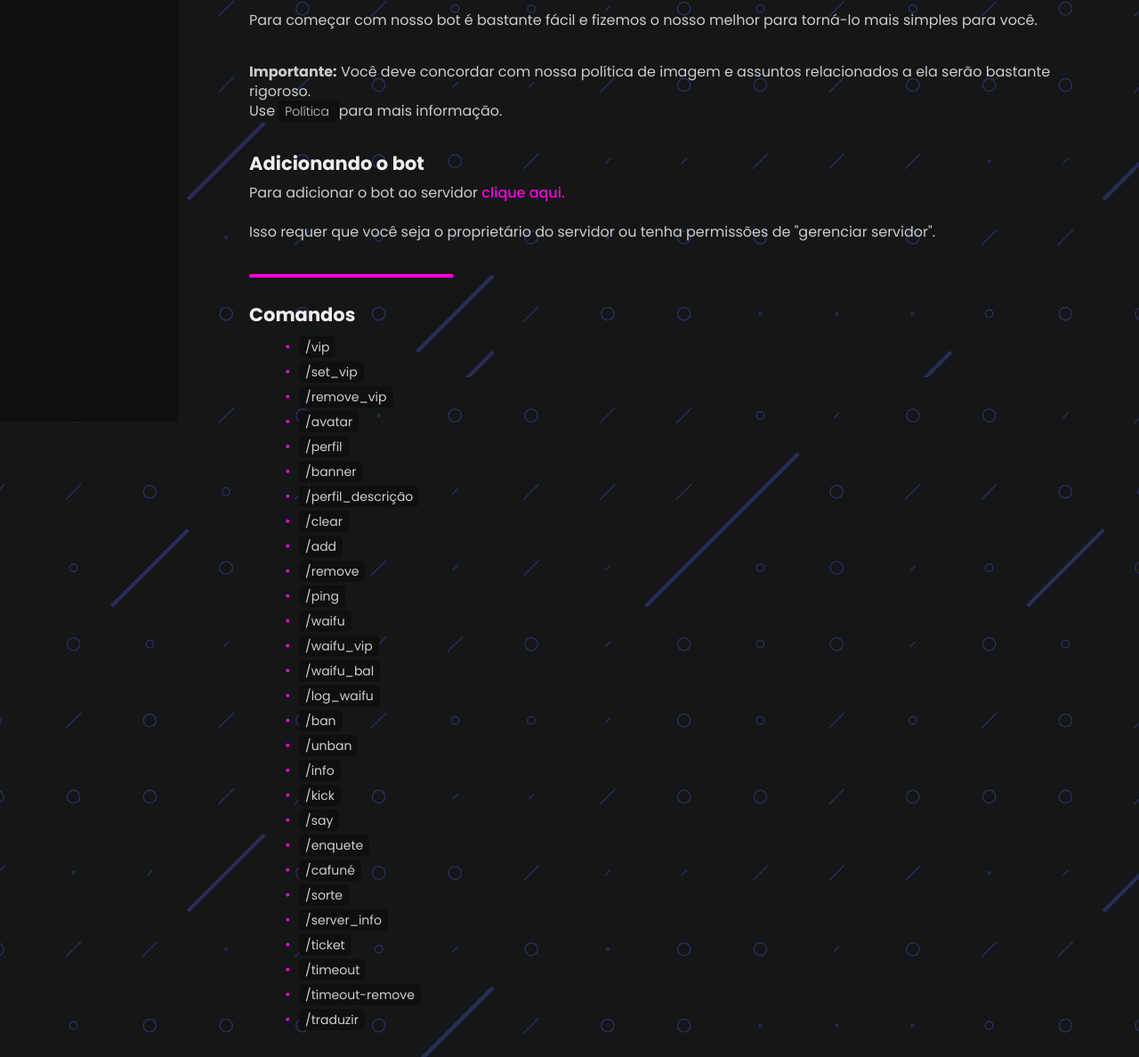
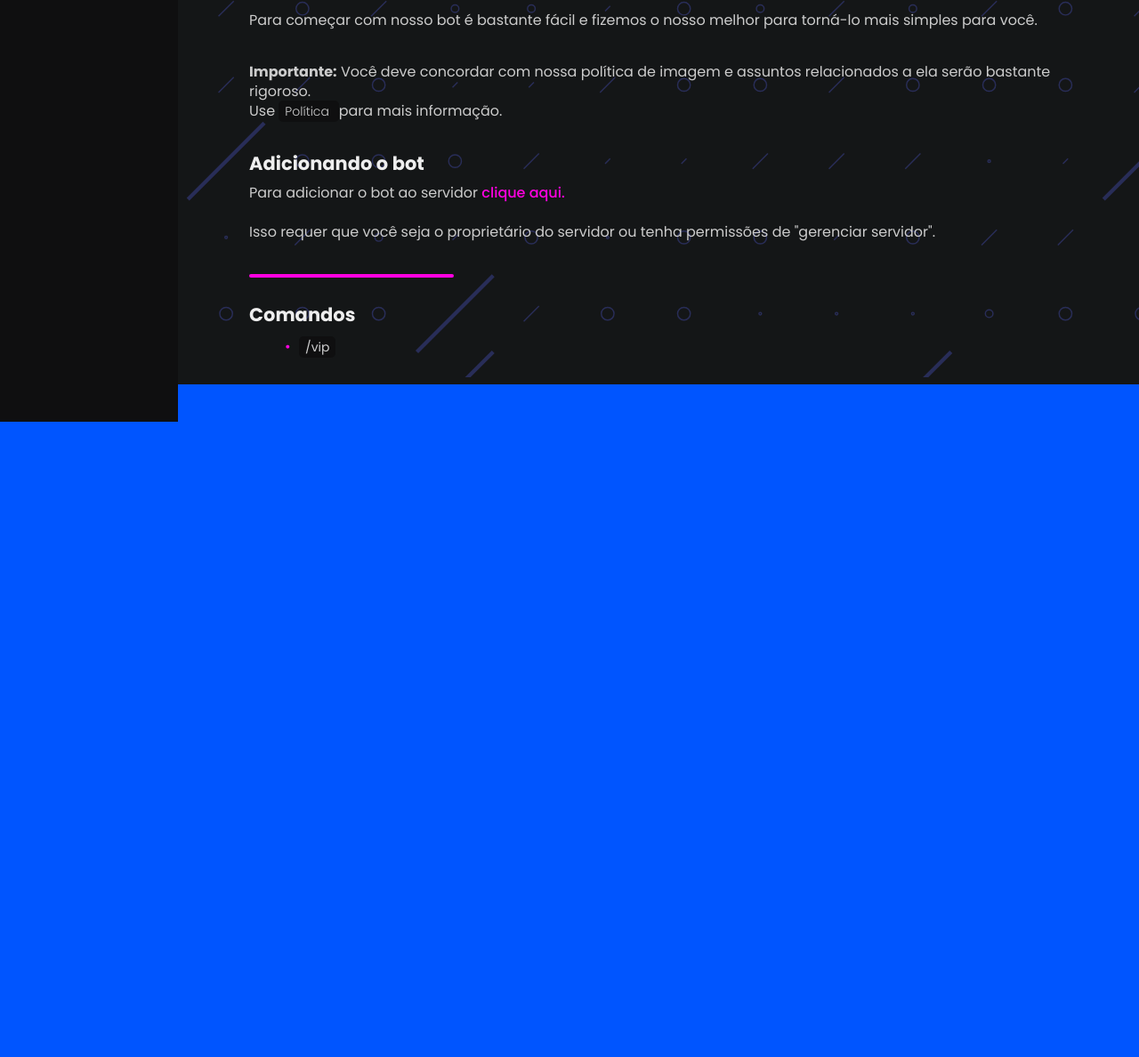
Before and after one commit to akuma654e/yukira-web-site, a plain HTML site: page pages/commands.html in a window 1280 px wide. Shown: the part 376-1564 px from the top of the page at 89% size. After the commit the page ends 808 px from the top, so only its background shows below. Drawn offline with Linux system fonts and the light colour scheme.

Commit message:
Update commands.html

```diff
--- a/pages/commands.html
+++ b/pages/commands.html
@@ -108,33 +108,6 @@
             <div>
               <ul>
                 <li><span class="codeBlock">/vip</span></li>
-                <li><span class="codeBlock">/set_vip</span></li>
-                <li><span class="codeBlock">/remove_vip</span></li>
-                <li><span class="codeBlock">/avatar</span></li>
-                <li><span class="codeBlock">/perfil</span></li>
-                <li><span class="codeBlock">/banner</span></li>
-                <li><span class="codeBlock">/perfil_descrição </span></li>
-                <li><span class="codeBlock">/clear</span></li>
-                <li><span class="codeBlock">/add</span></li>
-                <li><span class="codeBlock">/remove</span></li>
-                <li><span class="codeBlock">/ping</span></li>
-                <li><span class="codeBlock">/waifu</span></li>
-                <li><span class="codeBlock">/waifu_vip</span></li>
-                <li><span class="codeBlock">/waifu_bal</span></li>
-                <li><span class="codeBlock">/log_waifu</span></li>
-                <li><span class="codeBlock">/ban</span></li>
-                <li><span class="codeBlock">/unban</span></li>
-                <li><span class="codeBlock">/info</span></li>
-                <li><span class="codeBlock">/kick</span></li>
-                <li><span class="codeBlock">/say</span></li>
-                <li><span class="codeBlock">/enquete</span></li>
-                <li><span class="codeBlock">/cafuné</span></li>
-                <li><span class="codeBlock">/sorte</span></li>
-                <li><span class="codeBlock">/server_info</span></li>
-                <li><span class="codeBlock">/ticket</span></li>
-                <li><span class="codeBlock">/timeout</span></li>
-                <li><span class="codeBlock">/timeout-remove</span></li>
-                <li><span class="codeBlock">/traduzir</span></li>
               </ul>
               <br>
             </div>
```
